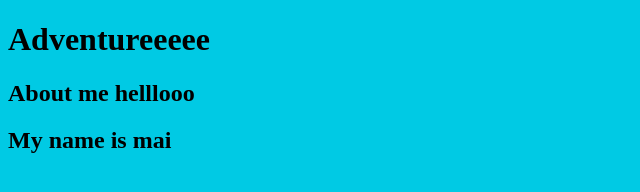
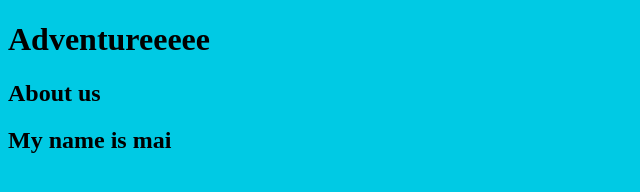
Before and after one commit to maieldash/MyFirstProject, a plain HTML site: page index.html in a window 1280 px wide. Shown: the whole page, without its empty margins (0-640 px from the left). Drawn offline with Linux system fonts and the light colour scheme; files that its build step writes are made by us from their sources; files whose address does not match are found by name.

Commit message:
change header to us

```diff
--- a/index.html
+++ b/index.html
@@ -17,7 +17,7 @@
 
 	</main>
 	<aside>
-		<h2> About me helllooo</h2>
+		<h2> About us</h2>
 		<h2> My name is mai</h2>
 
 	</aside>
```
